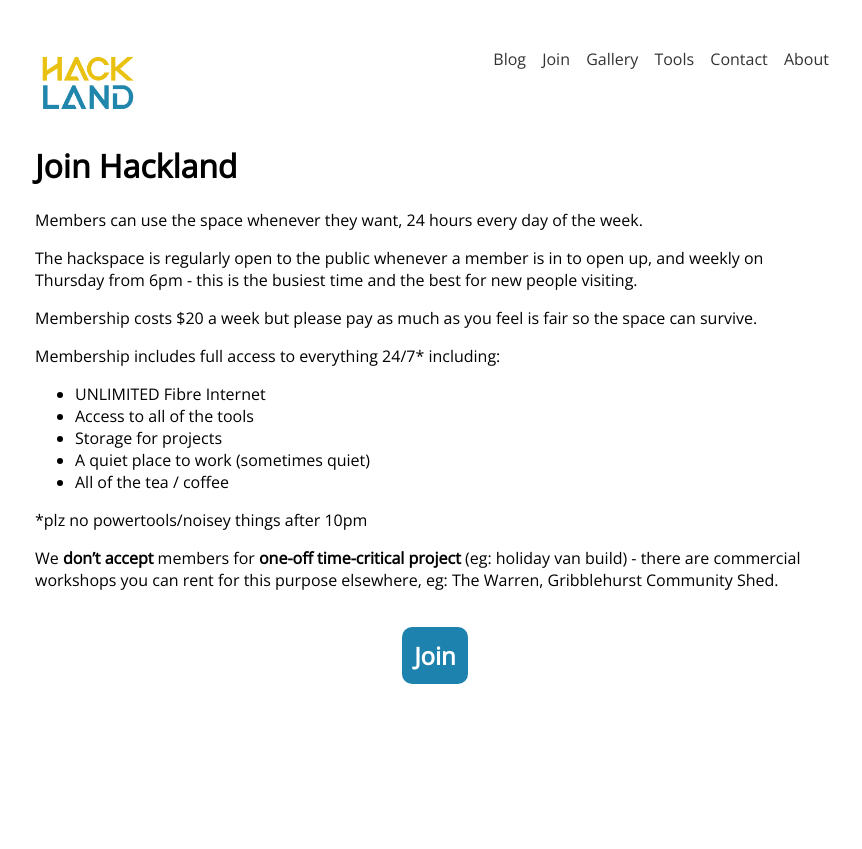
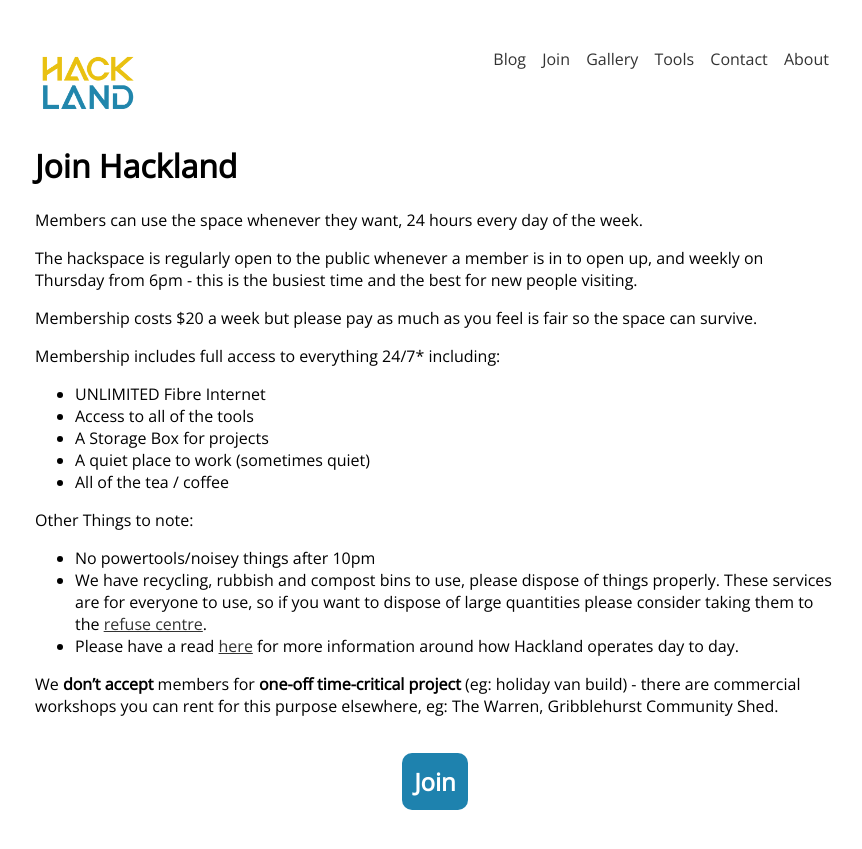
Before and after one commit to foopod/hackland-2.0, a Jekyll site: the page built from join.md, in a window 1280 px wide. Shown: the top 849 px of the page, without its empty margins (205-1067 px from the left). Built offline with Jekyll 4.4.1, drawn with Linux system fonts in a browser that asks for light colours.

Commit message:
new content

```diff
--- a/join.md
+++ b/join.md
@@ -14,11 +14,15 @@ Membership includes full access to everything 24/7* including:
 
 + UNLIMITED Fibre Internet
 + Access to all of the tools
-+ Storage for projects
++ A Storage Box for projects
 + A quiet place to work (sometimes quiet)
 + All of the tea / coffee
 
-*plz no powertools/noisey things after 10pm
+Other Things to note:
+
++ No powertools/noisey things after 10pm
++ We have recycling, rubbish and compost bins to use, please dispose of things properly. These services are for everyone to use, so if you want to dispose of large quantities please consider taking them to the [refuse centre](https://www.aucklandcouncil.govt.nz/rubbish-recycling/Pages/transfer-stations.aspx).
++ Please have a read [here](/about/) for more information around how Hackland operates day to day.
 
 We **don't accept** members for **one-off time-critical project** (eg: holiday van build) - there are commercial workshops you can rent for this purpose elsewhere, eg: The Warren, Gribblehurst Community Shed.
 
--- a/public/css/style.css
+++ b/public/css/style.css
@@ -140,9 +140,10 @@ img{
 
 .grid-item img {
   display: block;
-  max-width: 98%;
+  max-width: 95%;
   margin: auto;
-  margin-top: 8px;
+  margin-top: 20px;
+  /* padding:1em; */
 }
 
 @media screen and (max-width: 600px) {
```
Also changed, not shown: about.md (+1 -1 lines), contact.md (+6 -0 lines), gallery.md (+2 -0 lines), public/images/gallery/20191021_133314-01.jpeg (added), public/images/parking.png (added), 3 other files.
